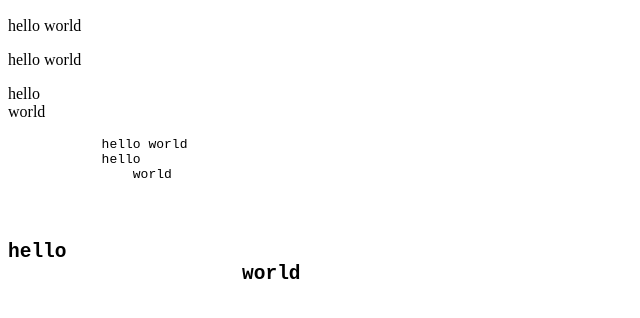
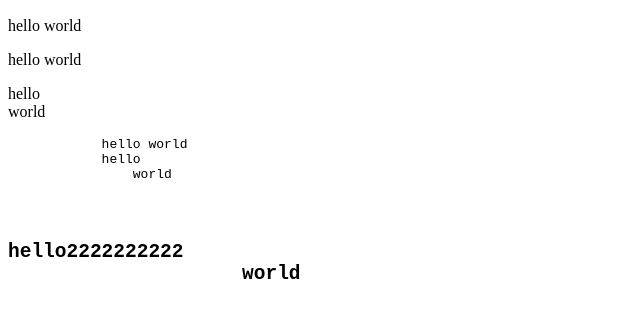
Before and after one commit to MK-30/portfolio, a plain HTML site: page file.html in a window 1280 px wide. Shown: the part 110-428 px from the top of the page, without its empty margins (0-640 px from the left). Drawn offline with Linux system fonts and the light colour scheme.

Commit message:
html update test

```diff
--- a/file.html
+++ b/file.html
@@ -17,7 +17,7 @@
         </pre
     >
     <pre>
-            <h2>hello
+            <h2>hello2222222222
                     world
             </h2>
         </pre>
```
